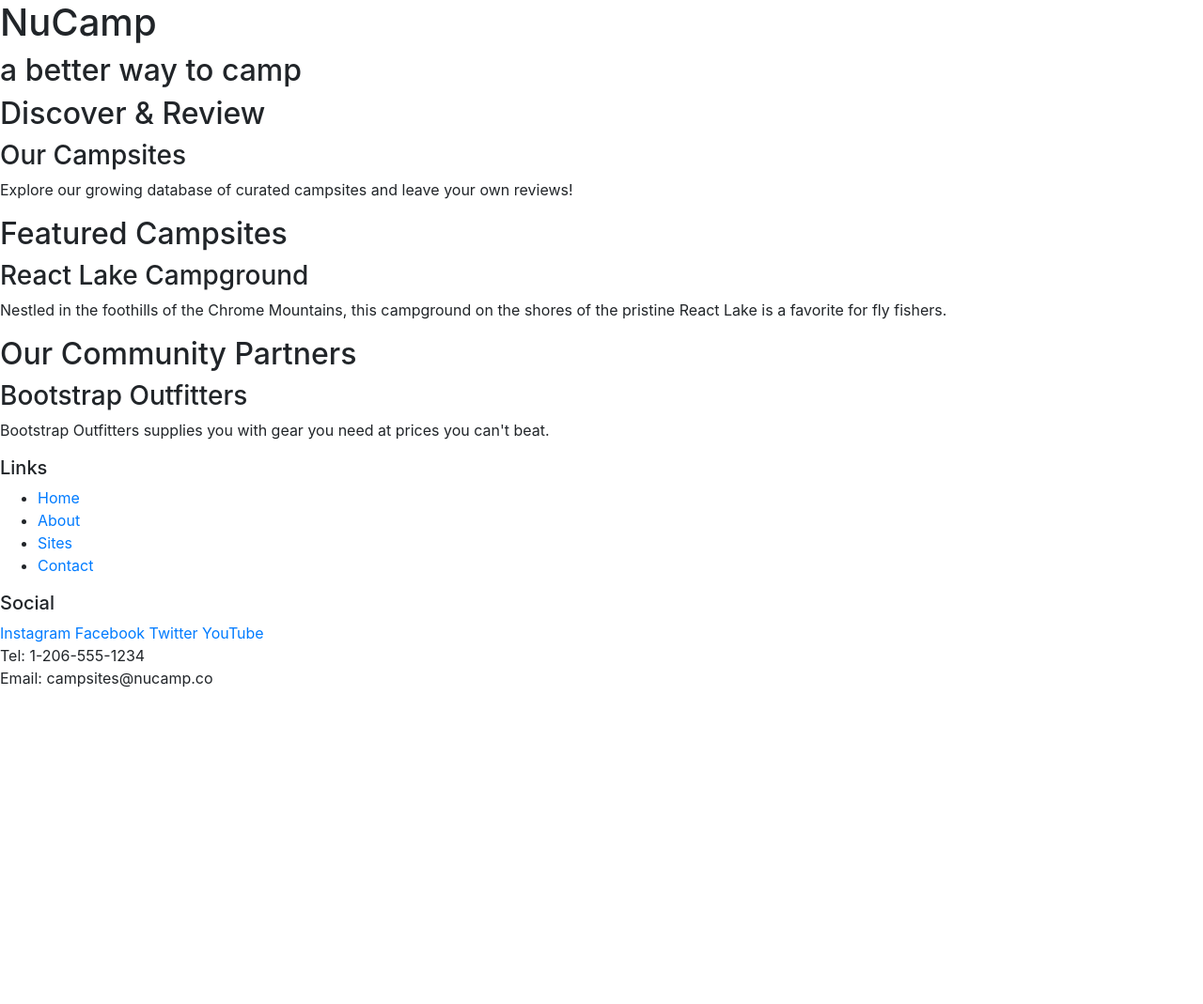
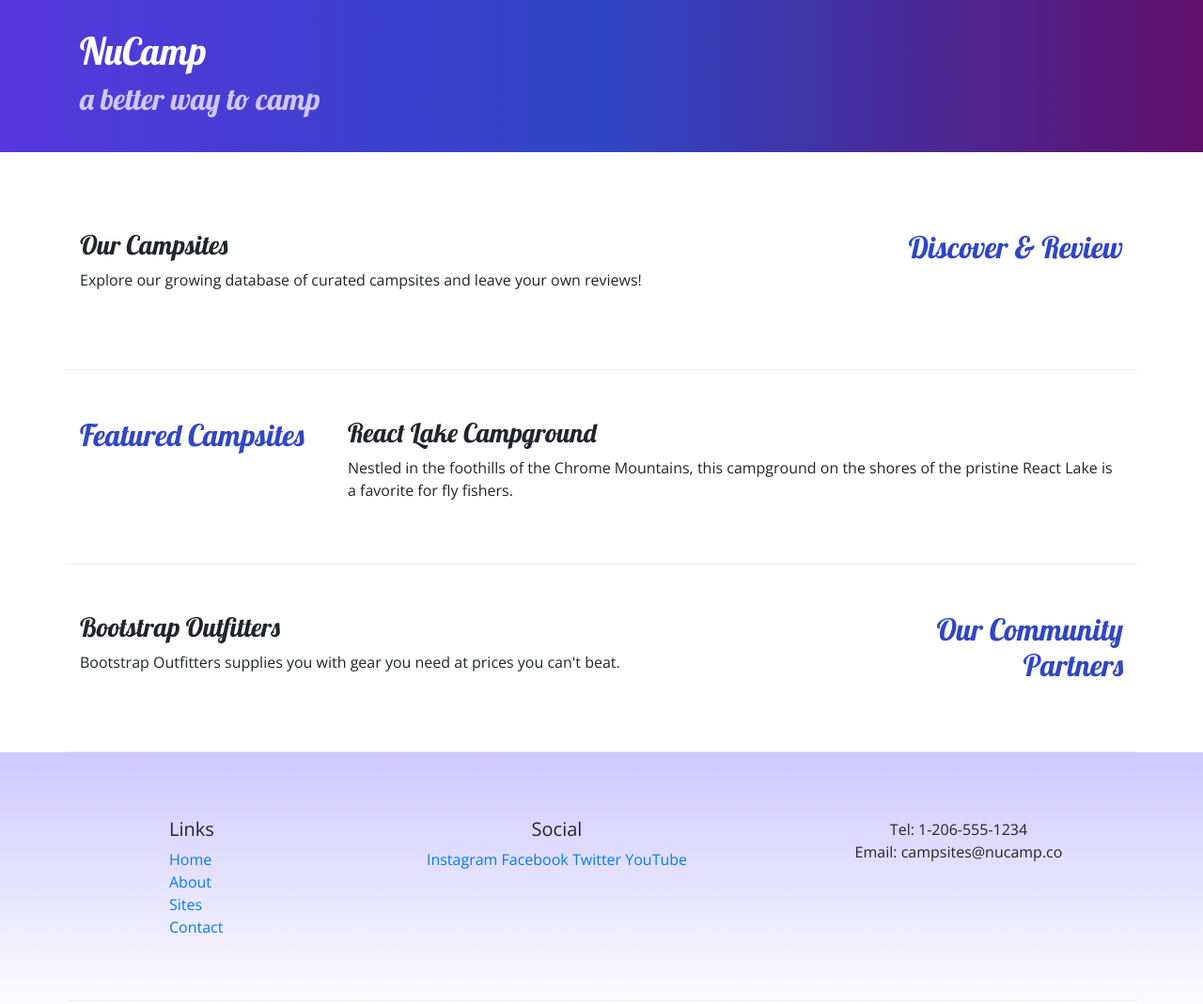
Before and after one commit to nammanur/nucamp-bootstrap, a website: page index.html in a window 1280 px wide. Shown: the whole page at 94% size. Before the commit the page ends 800 px from the top, so only its background shows below. Drawn offline with nearby package versions, Linux system fonts and the light colour scheme.

Commit message:
updated style sheet

```diff
--- /dev/null
+++ b/css/styles.css
@@ -0,0 +1,32 @@
+body {
+    font-family: "Open Sans", sans-serif;
+}
+
+h1, h2, h3 {
+    font-family: "lobster", cursive;
+}
+
+h2 {
+    color: #3046C5
+}
+
+header h2 {
+    color: #CEC8FF
+}
+
+footer {
+    background-image: linear-gradient(#CEC8FF, white);
+    padding: 20px 0
+}
+
+.jumbotron {
+    padding : 30px;
+    background-image: linear-gradient(to right, #5637DD, #3046C5, #60106B );
+    color:white;
+}
+
+.row-content {
+    padding : 50px 0;
+    border-bottom: 1px ridge;
+    min-height: 200px;
+}
--- a/index.html
+++ b/index.html
@@ -8,57 +8,80 @@
 
         <!-- Bootstrap CSS -->
         <link rel="stylesheet" href="node_modules/bootstrap/dist/css/bootstrap.min.css" />
+        <link rel="stylesheet" href="https://fonts.googleapis.com/css?family=Lobster|Open+Sans" />
+        <link rel="stylesheet" href="css/styles.css" />
 
         <title>NuCamp: A Better Way To Camp</title>
     </head>
 
 <body>
 
-    <header>
-        <div>
+    <header class="jumbotron jumbotron-fluid">
+        <div class="container">
+            <div class="row">
+                <div class="col">
                     <h1>NuCamp</h1>
                     <h2>a better way to camp</h2>
                 </div>
+            </div>
+        </div>
     </header>
-
-    <div>
-        <h2>Discover & Review</h2>
+    <div class="container">
+        <div class="row row-content align-item-center">
+            <div class="col-sm-4 order-sm-last col-md-3">
+                <h2 class="text-sm-right">Discover & Review</h2>
+            </div>
+            <div  class="col">
                 <h3>Our Campsites</h3>
                 <p>Explore our growing database of curated campsites and leave your own reviews!</p>
             </div>
-
-    <div>
-        <h2>Featured Campsites</h2>
-        <h3>React Lake Campground</h3>
-        <p>Nestled in the foothills of the Chrome Mountains, this campground on the shores of the pristine React Lake is a favorite for fly fishers.</p>
         </div>
 
-    <div>
-        <h2>Our Community Partners</h2>
+        <div class="row row-content  align-item-center">
+            <div class="col-sm-4 col-md-3">
+                <h2>Featured Campsites</h2>
+            </div>
+            <div class="col">
+                <h3>React Lake Campground</h3>
+                <p>Nestled in the foothills of the Chrome Mountains, this campground on the shores of the pristine React Lake is a
+                    favorite for fly fishers.</p>
+            </div>
+        </div>
+
+        <div class="row  row-content  align-item-center">
+            <div class="col-sm-4 order-sm-last col-md-3">
+                <h2  class="text-sm-right">Our Community Partners</h2>
+            </div>
+            <div class="col">
                 <h3>Bootstrap Outfitters</h3>
                 <p>Bootstrap Outfitters supplies you with gear you need at prices you can't beat.</p>
             </div>
-
+        </div>
+    </div>
     <footer>
-        <div>
+        <div class="container">
+            <div class="row row-content">
+                <div class="col-4 col-sm-2 offset-1">
                     <h5>Links</h5>
-            <ul>
+                    <ul class="list-unstyled">
                         <li><a href="#">Home</a></li>
                         <li><a href="#">About</a></li>
                         <li><a href="#">Sites</a></li>
                         <li><a href="#">Contact</a></li>
                     </ul>
                 </div>
-        <div>
+                <div class="col-6 col-sm-5 text-center">
                     <h5>Social</h5>
                     <a href="http://instagram.com/">Instagram</a>
                     <a href="http://facebook.com/">Facebook</a>
                     <a href="http://twitter.com/">Twitter</a>
                     <a href="http://youtube.com/">YouTube</a>
                 </div>
-        <div>
+                <div class="col-sm-4 text-center">
                     Tel: 1-206-555-1234<br />
                     Email: campsites@nucamp.co
+                </div>
+            </div>
         </div>
     </footer>
 
```
Lines whose indentation alone changed are shown as unchanged.
